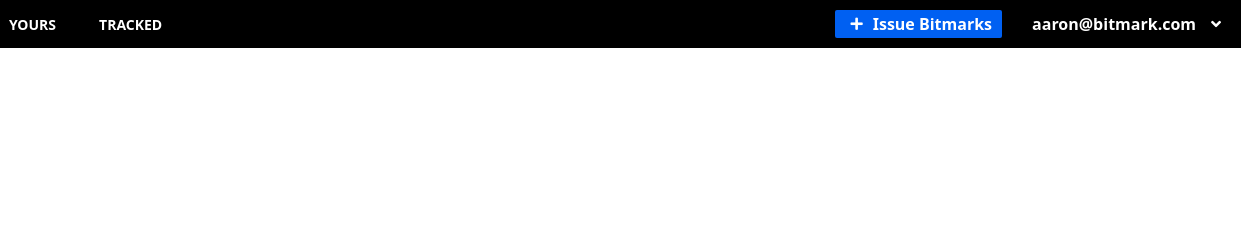
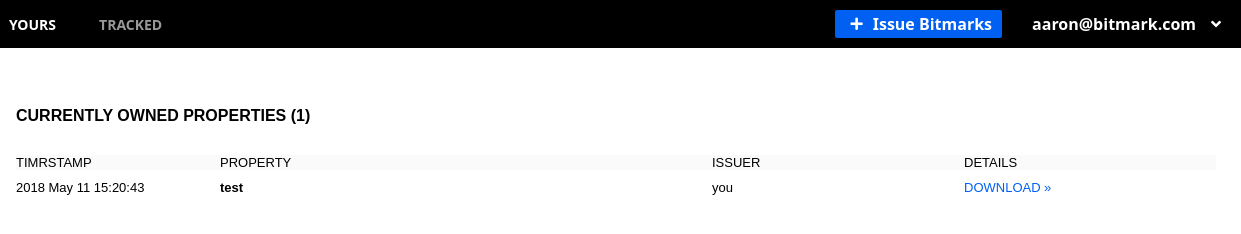
Before and after one commit to jamieabc/prototype, a website: page webapp/properties.html in a window 1280 px wide. Shown: the full height of the page, 39-1280 px from the left. Drawn offline with nearby package versions, Linux system fonts and the light colour scheme; files that its build step writes are made by us from their sources; files whose address does not match are found by name.

Commit message:
add table css style

```diff
--- a/assets/main.scss
+++ b/assets/main.scss
@@ -1,3 +1,5 @@
+$header--height: 48px;
+
 body {
   padding: 0;
   color: #000;
@@ -9,7 +11,7 @@
 
 .header {
   background: black;
-  height: 48px;
+  height: $header--height;
   left: 0;
   position: fixed;
   right: 0;
@@ -25,7 +27,7 @@
 
   .header__logo {
     display: inline-flex;
-    height: 48px;
+    height: $header--height;
     justify-content: center;
     width: 48px;
 
@@ -58,13 +60,17 @@
     .header__list--white {
       color: white;
     }
+
+    .header__list--gray {
+      color: #999;
+    }
   }
 
   .header__list--right {
     width: 50%;
     display: flex;
     justify-content: flex-end;
-    height: 48px;
+    height: $header--height;
 
     .header__account {
       display: inline-flex;
@@ -113,6 +119,78 @@
         color: white;
       }
     }
-
   }
 }
+
+.table {
+  padding-left: 47px;
+  padding-right: 30px;
+  padding-top: $header--height;
+  width: 100%;
+  max-width: 1200px;
+  font-family: AndaleMono, sans-serif;
+  font-size: 13px;
+
+  .table__title {
+    padding-bottom: 20px;
+    padding-top:40px;
+    font-size: 16px;
+    font-weight: bold;
+  }
+
+  .table__body {
+    width: 100%;
+  }
+
+  .table__row {
+    display: flex;
+    flex-direction: row;
+    flex-wrap: nowarp;
+    width: 100%;
+    margin-bottom: 10px;
+  }
+
+  .table__row--hover:hover {
+    background: rgb(241, 249, 255);
+  }
+
+  .table__cell {
+    display: inline-flex;
+    padding-bottom: 3px;
+    vertical-algin: middle;
+  }
+
+  .table--bold {
+    font-weight: bold;
+  }
+
+  .table__header {
+    background: #fafafa;
+  }
+
+  .table__timestamp {
+    width: 17%;
+  }
+
+  .table__property {
+    width: 41%;
+  }
+
+  .table__issuer {
+    width: 21%;
+  }
+
+  .table__details {
+    width: 21%;
+    text-transform: uppercase;
+  }
+
+  .table__download {
+    color: #0060f2;
+  }
+
+  .table__download--after::after {
+    content: '\BB';
+    margin-left: 3.5px;
+  }
+}
--- a/webapp/properties.html
+++ b/webapp/properties.html
@@ -19,7 +19,7 @@
               <a class="header__list--white" href="#">YOURS</a>
             </li>
             <li>
-              <a class="header__list--white" href="#">TRACKED</a>
+              <a class="header__list--gray" href="#">TRACKED</a>
             </li>
           </ul>
         </div>
@@ -40,11 +40,32 @@
               <i aria-hidden="true" class="fa fa-angle-down"></i>
             </span>
           </div> <!-- end of header__account -->
+        </div>   <!-- end of header__list--right -->
+      </div>     <!-- end of header__toolbar -->
+    </div>       <!-- end of header -->
 
+    <div class="table">
+      <div class="talbe__title">
+        <h1 class="table__title">CURRENTLY OWNED PROPERTIES (1)</h1>
+      </div>
 
+      <div class="table__row table__header">
+        <div class="table__timestamp">TIMRSTAMP</div>
+        <div class="table__property">PROPERTY</div>
+        <div class="table__issuer">ISSUER</div>
+        <div class="table__details">DETAILS</div>
+      </div>
+
+      <div class="table__row table__row--hover">
+        <div class="table__cell table__timestamp">
+          <span>2018 May 11 15:20:43</span>
+        </div>
+        <div class="table__cell table--bold table__property">test</div>
+        <div class="table__cell table__issuer">you</div>
+        <div class="table__cell table__details table__download table__download--after">
+          download
         </div>
       </div>
-
     </div>
 
   </body>
```
